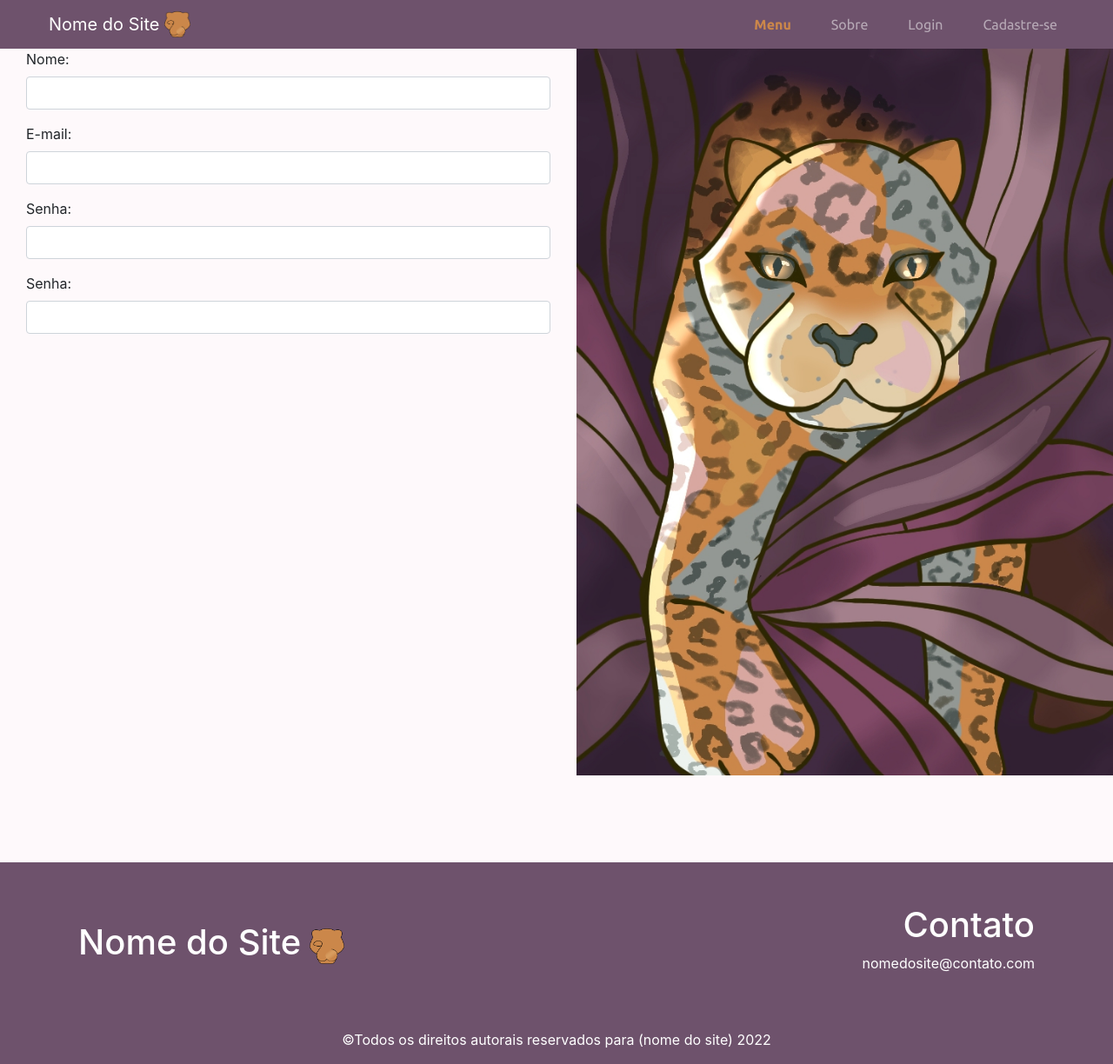
After one commit to bagm4/tcc, a Django app: page /cadastro/ in a window 1280 px wide. The commit adds this page. Shown: the whole page at 87% size. Run offline with Django 4.2, Linux system fonts and the light colour scheme.

Commit message:
commit14

```diff
--- a/main/templates/base.html
+++ b/main/templates/base.html
@@ -64,7 +64,7 @@
                     <a class="nav-link" href="#">Login</a>
                 </li>
                 <li class="nav-item">
-                    <a class="nav-link" href="#">Cadastre-se</a>
+                    <a class="nav-link" href="{% url 'cadastro' %}">Cadastre-se</a>
                 </li>
             </ul>
         </div>
--- /dev/null
+++ b/main/templates/cadastro.html
@@ -0,0 +1,32 @@
+{% extends 'base.html' %}
+{% load static %}
+
+{% block titulo %} Cadastre-se {% endblock %}
+
+{% block conteudo %}
+<div class="container-fluid ml-0 mr-0 row pr-0">
+    <div class="col-6">
+        <div> <!--para css-->
+            <div class="form-group">
+                <label for="">Nome:</label>
+                <input class="form-control" type="text">
+            </div>
+            <div class="form-group">
+                <label for="">E-mail:</label>
+                <input class="form-control" type="text">
+            </div>
+            <div class="form-group">
+                <label for="">Senha:</label>
+                <input class="form-control" type="text">
+            </div>
+            <div class="form-group">
+                <label for="">Senha:</label>
+                <input class="form-control" type="text">
+            </div>
+        </div><!--para css-->
+    </div>
+    <div class="col-6 pr-0">
+        <img class="img-fluid" src="{% static 'img/img_cadastro.png' %}" alt="">
+    </div>
+</div>
+{% endblock conteudo %}
--- a/main/views.py
+++ b/main/views.py
@@ -16,3 +16,6 @@ def resumo(request):
 
 def mapa_mental(request):
     return render (request, 'mapa_mental.html')
+
+def cadastro(request):
+    return render (request, 'cadastro.html')
--- a/tcc/urls.py
+++ b/tcc/urls.py
@@ -24,4 +24,5 @@ urlpatterns = [
     path('menu/', menu, name="menu"),
     path('resumo/', resumo, name="resumo"),
     path('mapamental/', mapa_mental, name="mapa_mental"),
+    path('cadastro/', cadastro, name="cadastro"),
 ]
```
Also changed, not shown: main/static/img/Resuminhoo.png (deleted), main/static/img/img_cadastro.png (added), main/static/img/img_login.png (added), main/static/img/mapa mental.png (deleted), main/static/img/titulo topico 1.png (deleted), main/static/img/titulo topico 2.png (deleted), main/static/img/titulo topico 3.png (deleted), main/static/img/titulo topico 4.png (deleted).
